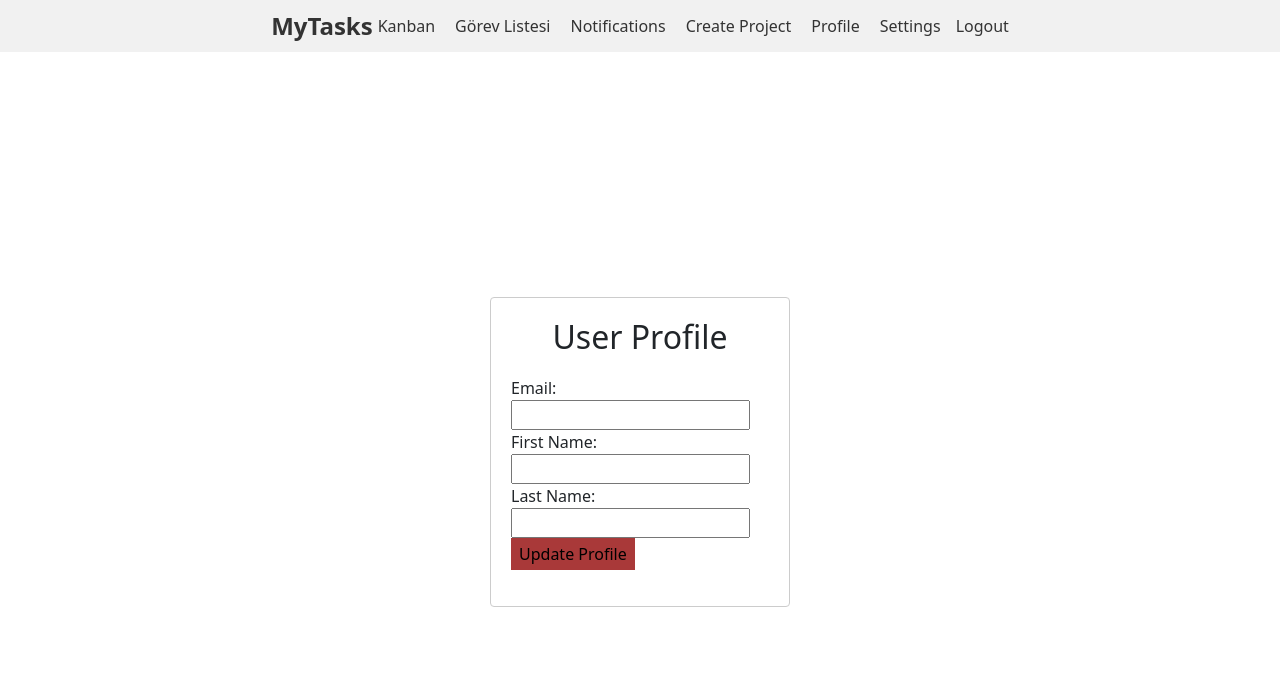
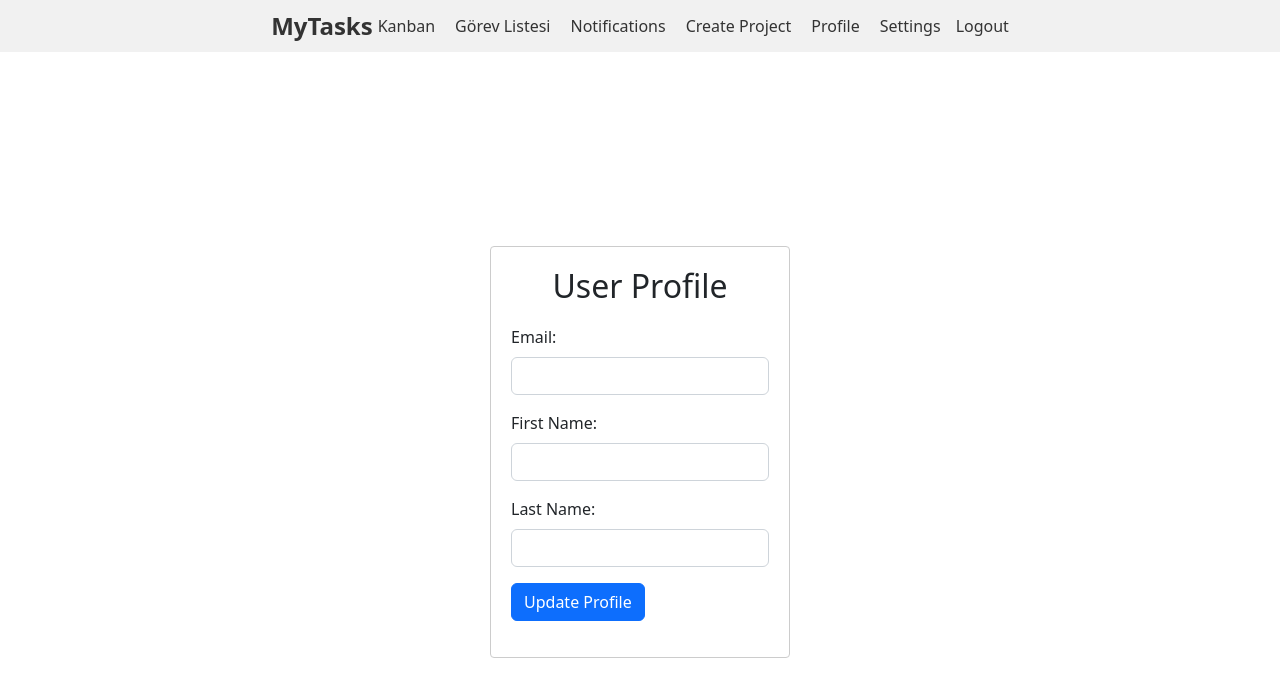
Before and after one commit to selimkocak/mytasks_project, a React (Create React App) app in the folder frontend/: page /user/profile in a window 1280 px wide. Shown: the top 696 px of the page. Built offline with nearby package versions, Linux system fonts and the light colour scheme; no server answers; sample sign-in values are in the browser's storage.

Commit message:
frontend\src\components\notifications\NotificationPanel.js
frontend\src\components\notifications\NotificationPanel.js

```diff
--- a/frontend/package.json
+++ b/frontend/package.json
@@ -15,6 +15,7 @@
     "react-bootstrap-buttons": "^1.0.0",
     "react-bootstrap-form-generator": "^0.4.0",
     "react-bootstrap-modal": "^4.2.0",
+    "react-data-table-component": "^7.5.3",
     "react-dnd": "^16.0.1",
     "react-dnd-html5-backend": "^16.0.1",
     "react-dom": "^18.2.0",
--- a/frontend/src/components/notifications/NotificationPanel.js
+++ b/frontend/src/components/notifications/NotificationPanel.js
@@ -1,5 +1,6 @@
 // frontend/src/components/notifications/NotificationPanel.js
 import React, { useState, useEffect } from 'react';
+import { Table } from 'react-bootstrap';
 import { getNotifications } from '../../services/api';
 import { isAuthenticated } from '../../utils/auth';
 
@@ -26,12 +27,26 @@ function NotificationPanel() {
   return (
     <div>
       <h2>Notification Panel</h2>
-      {notifications.map(notification => (
-        <div key={notification.id}>
-          <h3>{notification.title}</h3>
-          <p>{notification.description}</p>
-        </div>
-      ))}
+      <Table striped bordered hover>
+        <thead>
+          <tr>
+            <th>USER</th>
+            <th>TITLE</th>
+            <th>CREATED AT</th>
+            <th>READ</th>
+          </tr>
+        </thead>
+        <tbody>
+          {notifications.map(notification => (
+            <tr key={notification.id}>
+              <td>{notification.user}</td>
+              <td>{notification.title}</td>
+              <td>{notification.created_at}</td>
+              <td>{notification.read ? 'Yes' : 'No'}</td>
+            </tr>
+          ))}
+        </tbody>
+      </Table>
     </div>
   );
 }
--- a/frontend/src/components/user/UserProfile.js
+++ b/frontend/src/components/user/UserProfile.js
@@ -53,34 +53,48 @@ function UserProfile() {
       <div className="user-profile-card">
         <h2>User Profile</h2>
         <form onSubmit={handleSubmit}>
-          <label>
-            Email:
+          <div className="mb-3">
+            <label htmlFor="email" className="form-label">
+              Email:
+            </label>
             <input
               type="email"
+              className="form-control"
+              id="email"
               name="email"
               value={userProfile.email}
               onChange={handleChange}
             />
-          </label>
-          <label>
-            First Name:
+          </div>
+          <div className="mb-3">
+            <label htmlFor="firstName" className="form-label">
+              First Name:
+            </label>
             <input
               type="text"
+              className="form-control"
+              id="firstName"
               name="first_name"
               value={userProfile.first_name}
               onChange={handleChange}
             />
-          </label>
-          <label>
-            Last Name:
+          </div>
+          <div className="mb-3">
+            <label htmlFor="lastName" className="form-label">
+              Last Name:
+            </label>
             <input
               type="text"
+              className="form-control"
+              id="lastName"
               name="last_name"
               value={userProfile.last_name}
               onChange={handleChange}
             />
-          </label>
-          <button type="submit">Update Profile</button>
+          </div>
+          <button type="submit" className="btn btn-primary">
+            Update Profile
+          </button>
         </form>
       </div>
     </div>
--- a/frontend/src/services/api.js
+++ b/frontend/src/services/api.js
@@ -258,21 +258,21 @@ export const deleteTask = async (id) => {
 
 
 
-// Notification
+// Notification frontend\src\services\api.js
 export const createNotification = async (data) => {
-  return service.post("notification/", data);
+  return service.post("notification/notifications/", data);
 };
 
 export const getNotifications = async () => {
-  return service.get("notification/");
+  return service.get("notification/notifications/");
 };
 
 export const updateNotification = async (id, data) => {
-  return service.put(`notification/${id}/`, data);
+  return service.put(`notification/notifications/${id}/`, data);
 };
 
 export const deleteNotification = async (id) => {
-  return service.delete(`notification/${id}/`);
+  return service.delete(`notification/notifications/${id}/`);
 };
 
 // Assignment
```
Also changed, not shown: frontend/src/components/notifications/NotificationList.js (+47 -12 lines), 1 other file (tests, documents, lock files or other folders).
